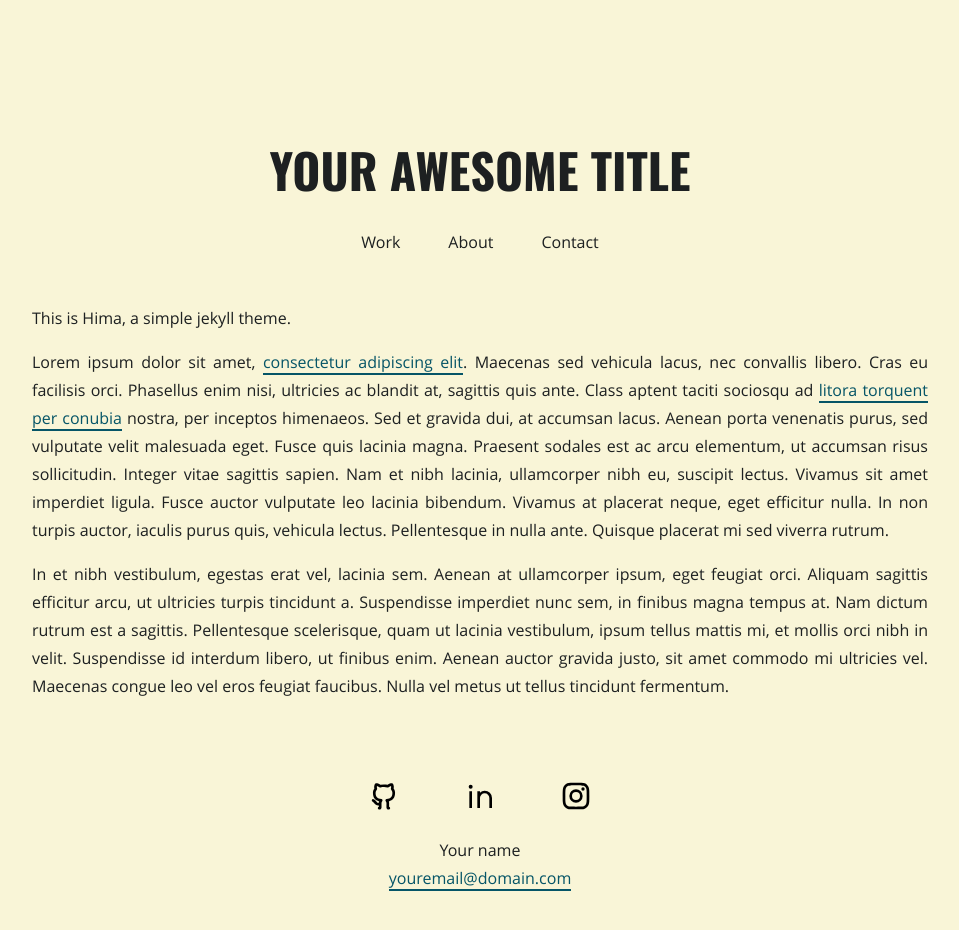
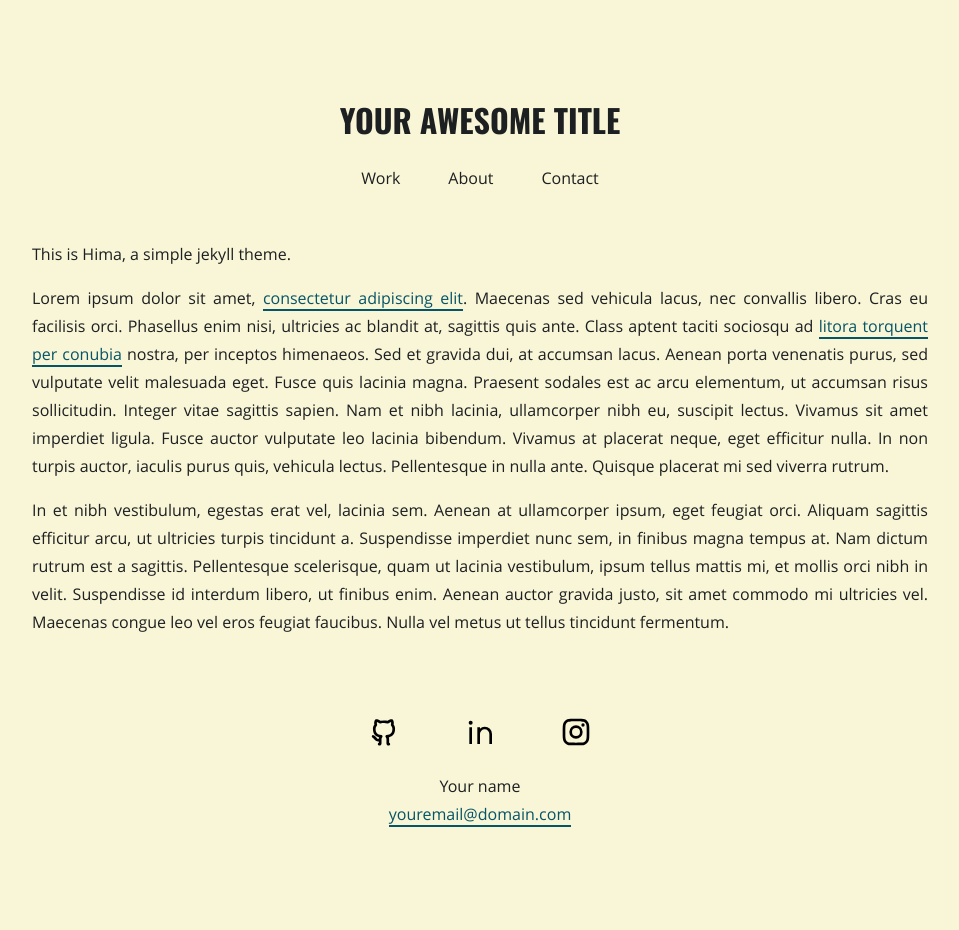
Before and after one commit to brandoncardoso/hima, a Jekyll site: the page built from index.md, in a window 1280 px wide and 1020 px high. Shown: the top 930 px of the window, without its empty margins (160-1119 px from the left). Built offline with Jekyll 4.4.1, drawn with Linux system fonts in a browser that asks for light colours.

Commit message:
adjust site title size

```diff
--- a/_sass/hima/main.scss
+++ b/_sass/hima/main.scss
@@ -18,7 +18,7 @@ $white: #faf6e8;
 $content-padding: 2rem;
 $content-width: 60rem;
 
-$header-margin-top: 8rem;
+$header-margin-top: 4rem;
 $header-height: 8rem;
 $header-pinned-height: 4rem;
 
@@ -122,7 +122,7 @@ a {
     display: flex;
     justify-content: center;
     align-items: center;
-    font-size: 3rem;
+    font-size: 2rem;
     font-family: Oswald;
     font-variation-settings: "wght" 800;
     text-transform: uppercase;
```
